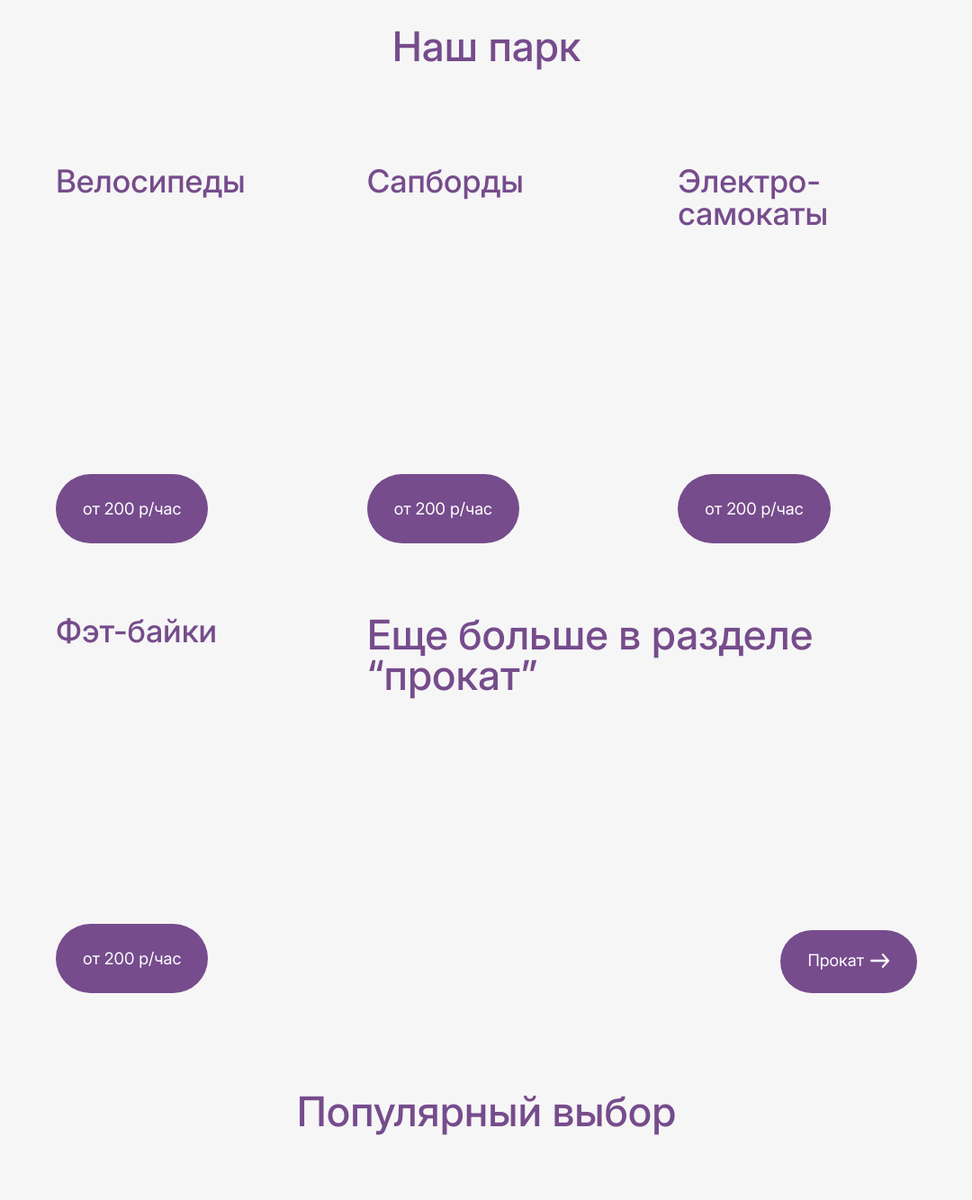
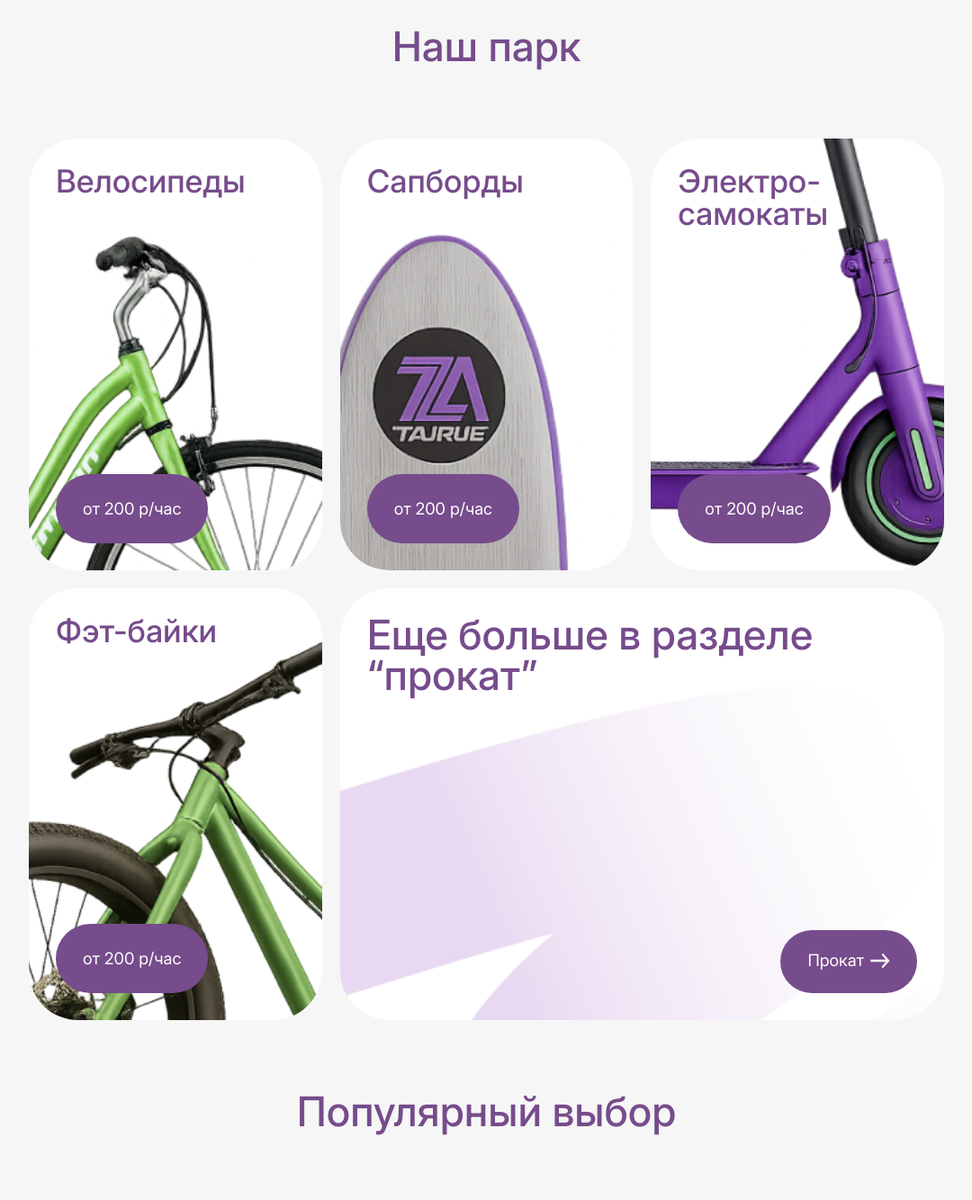
Before and after one commit to PerfumedEverything/KataiBeri, a plain HTML site: page index.html in a window 1280 px wide. Shown: the part 762-2096 px from the top of the page at 90% size, without its empty margins (92-1172 px from the left). Drawn offline with nearby package versions, Linux system fonts and the light colour scheme; files that its build step writes are made by us from their sources; files whose address does not match are found by name.

Commit message:
Исправлены пути в main.css, добавлены картинки и prokat.html

```diff
--- a/styles/blocks/_service-card.scss
+++ b/styles/blocks/_service-card.scss
@@ -12,19 +12,19 @@
     transition-duration: var(--transition-duration);
 
     &[data-bg="bike"]{
-        background: url(./images/services-bg-bike.png) 100%/cover no-repeat;
+        background: url(/images/services-bg-bike.png) 100%/cover no-repeat;
     }
     &[data-bg="supboard"]{
-        background: url(./images/services-bg-supboard.png) 100%/cover no-repeat;
+        background: url(/images/services-bg-supboard.png) 100%/cover no-repeat;
     }
     &[data-bg="samokat"]{
-        background: url(./images/services-bg-samokat.png) 100%/cover no-repeat;
+        background: url(/images/services-bg-samokat.png) 100%/cover no-repeat;
     }
     &[data-bg="fat-bike"]{
-        background: url(./images/services-bg-fatbike.png) 100%/cover no-repeat;
+        background: url(/images/services-bg-fatbike.png) 100%/cover no-repeat;
     }
     &[data-bg="extra"]{
-        background: url(./images/services-bg-extra.png) 100%/cover no-repeat;
+        background: url(/images/services-bg-extra.png) 100%/cover no-repeat;
     }
 
     @include hover {
```
